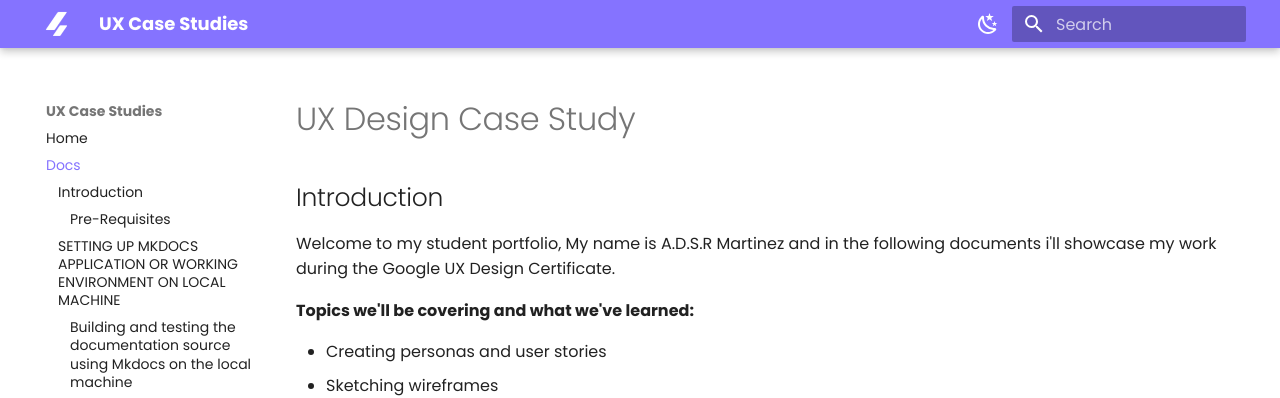
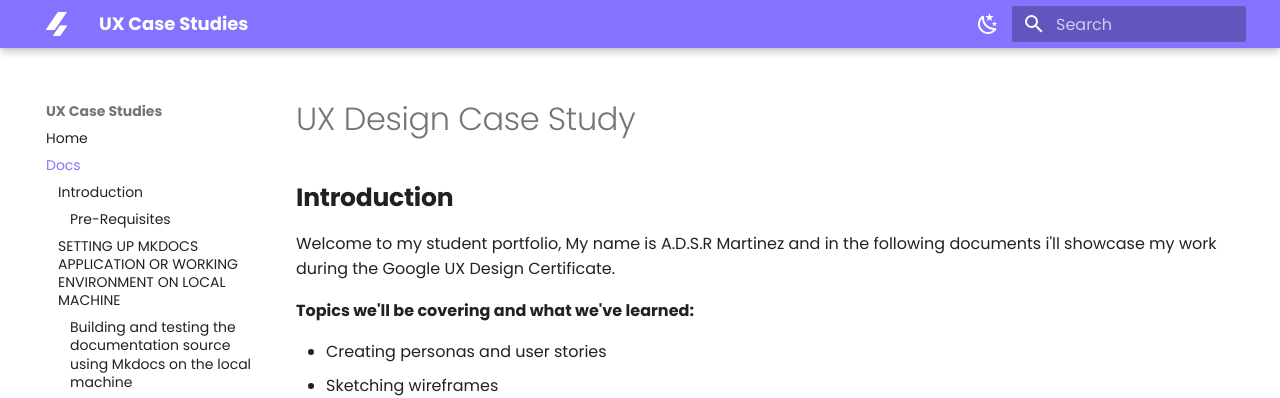
Before and after one commit to divstackio/docs-study, an MkDocs documentation site: the page built from docs/docs.md, in a window 1280 px wide. Shown: the top 398 px of the page. Built offline with MkDocs 1.6.1 and Material for MkDocs 9.7.7, drawn with Linux system fonts in a browser that asks for light colours.

Commit message:
Update docs.md

```diff
--- a/docs/docs.md
+++ b/docs/docs.md
@@ -1,5 +1,6 @@
 # UX Design Case Study
-## Introduction
+
+## **Introduction** ##
 
 Welcome to my student portfolio, My name is A.D.S.R Martinez and in the following documents i'll showcase my work during the Google UX Design Certificate.
 
```
